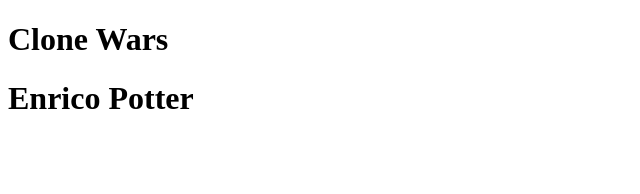
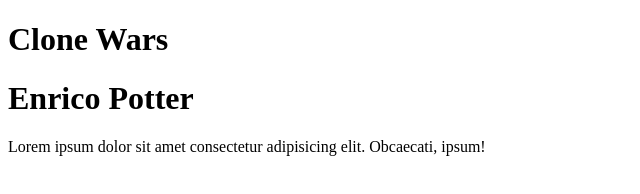
Before and after one commit to mohole/git-oss, a plain HTML site: page index.html in a window 1280 px wide. Shown: the whole page, without its empty margins (0-640 px from the left). Drawn offline with Linux system fonts and the light colour scheme.

Commit message:
commit lavinia

```diff
--- a/index.html
+++ b/index.html
@@ -9,5 +9,6 @@
 <body>
     <h1>Clone Wars</h1>
     <h1>Enrico Potter</h1>
+    <p>Lorem ipsum dolor sit amet consectetur adipisicing elit. Obcaecati, ipsum!</p>
 </body>
 </html>
```
